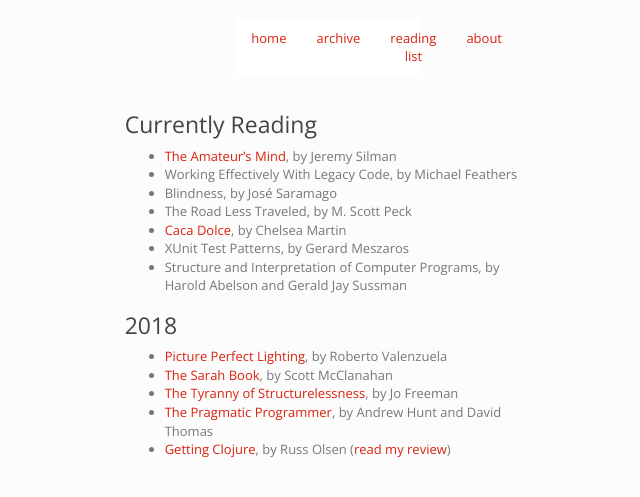
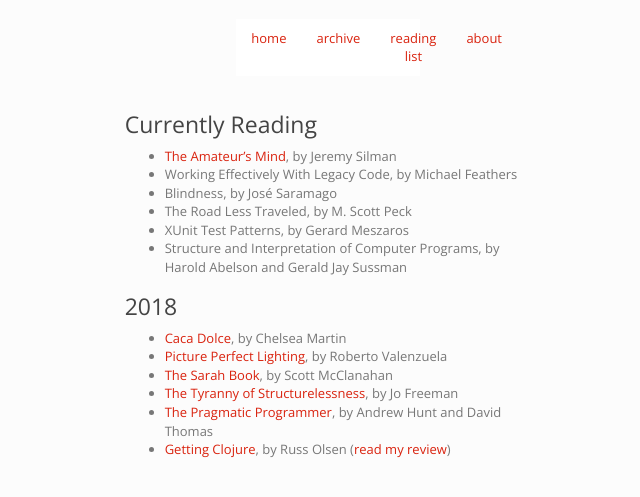
Before and after one commit to imtayadeway/imtayadeway.github.io, a Jekyll site: the page built from reading-list/index.md, in a window 1280 px wide. Shown: the top 497 px of the page, without its empty margins (312-952 px from the left). Built offline with Jekyll 4.4.1, drawn with Linux system fonts in a browser that asks for light colours.

```diff
--- a/reading-list/index.md
+++ b/reading-list/index.md
@@ -9,12 +9,12 @@ title: Archive
 - Working Effectively With Legacy Code, by Michael Feathers
 - Blindness, by José Saramago
 - The Road Less Traveled, by M. Scott Peck
-- [Caca Dolce][caca dolce], by Chelsea Martin
 - XUnit Test Patterns, by Gerard Meszaros
 - Structure and Interpretation of Computer Programs, by Harold Abelson and Gerald Jay Sussman
 
 ### 2018
 
+- [Caca Dolce][caca dolce], by Chelsea Martin
 - [Picture Perfect Lighting][picture perfect lighting], by Roberto Valenzuela
 - [The Sarah Book][the sarah book], by Scott McClanahan
 - [The Tyranny of Structurelessness][the tyranny of structurelessness], by Jo Freeman
```
